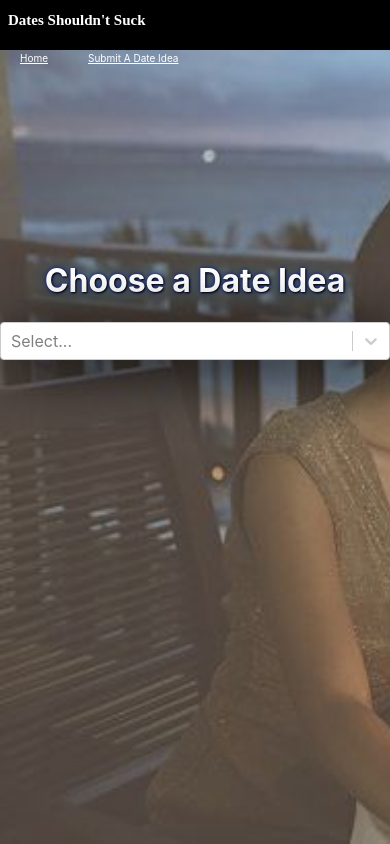
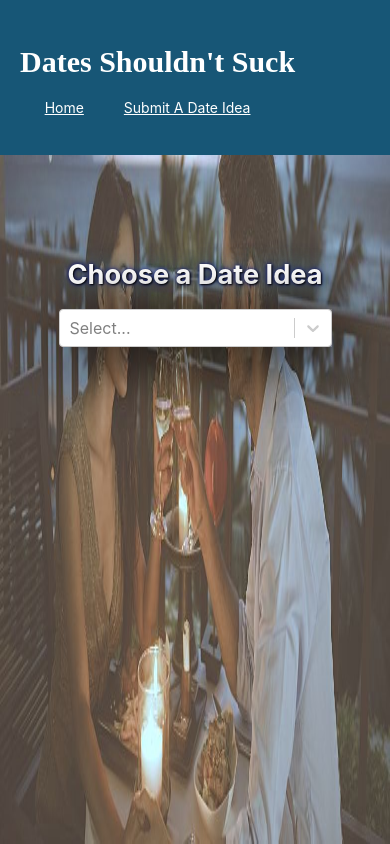
Before and after one commit to kaisha2004/Dates-Shouldnt-Suck, a React (Create React App) app in the folder client/: page / in a window 390 px wide. Built offline with nearby package versions, Linux system fonts and the light colour scheme; a web font is replaced by a local one.

Commit message:
finished iphone media query

```diff
--- a/client/src/components/Search/Search.css
+++ b/client/src/components/Search/Search.css
@@ -16,3 +16,15 @@ margin-top: 90px
   max-width: 800px;
   box-shadow: 10px 10px 60px black;
 }
+
+@media screen and (min-width:300px) and (max-width:500px)  {
+  .searchsize {
+    width: 70%;
+    max-width: 800px;
+    box-shadow: 10px 10px 60px black;
+  }
+
+  .choose {
+    font-size: 1.7rem
+  }
+}
--- a/client/src/components/shared/Layout/Layout.css
+++ b/client/src/components/shared/Layout/Layout.css
@@ -17,18 +17,11 @@ nav {
   padding: 0
 }
 
-@media screen and (max-width: 500px) {
+
+
+@media screen and (min-width:300px) and (max-width:500px) {
   header {
-  background-color: black;
-  display: flex;
-    height: 50px;
-  }
-}
-
-@media screen and (min-width:501px) and (max-width:900px) {
-  header {
-    background-color: #ba324f;
     display: flex;
-    height: 100px;
+    height: 155px;
     }
 }
--- a/client/src/components/shared/Nav/Nav.css
+++ b/client/src/components/shared/Nav/Nav.css
@@ -56,29 +56,43 @@ light blue : #cce6f4
 
 }
 
-@media screen and (max-width: 500px) {
-  .nav {
-  background-color: black
+
+@media screen and (min-width:300px) and (max-width:500px)  {
+   .nav {
+     display:flex;
+     flex-direction: column;
+     justify-content: center;
+
+   }
+   .subnav {
+    display: flex;
+    justify-content: center;
+    align-content: center;
+
   }
-
-  .nav-title {
-    font-size: 15px;
-  }
-
-  .write {
-    font-size: 10px;
-  }
-}
-@media screen and (min-width:501px) and (max-width:900px)  {
-  .nav {
-    background-color: #ba324f;
-
-    }
     .nav-title {
-      font-size: 30px;
+      margin: 5px 0px 0px 20px;
+      text-align: center;
+      font-size: 100px;
     }
 
-    .write {
-      font-size: 20px;
+    #home, #submit1, #submit2 {
+      font-size: 14px;
+      margin-top: 20px
     }
+
+    .loguser {
+      display: flex;
+      flex-direction: column;
+      justify-content: flex-end;
+      align-items: flex-end;
+      margin: 20px 10px 0px 50px;
+    }
+    #username1 {
+      font-size: 14px
+    }
+    #logout {
+      margin-right: 26px
+    }
+
 }
--- a/client/src/components/shared/Nav/Nav.jsx
+++ b/client/src/components/shared/Nav/Nav.jsx
@@ -13,11 +13,11 @@ function Nav(props) {
   <nav className='nav'>
       <h1 className='nav-title'>Dates Shouldn't Suck</h1>
       <div className="subnav">
-        <NavLink className="write" to="/">Home</NavLink>
+        <NavLink className="write" id="home" to="/">Home</NavLink>
         {
             currentUser ?
-            <NavLink className="write" to="/createidea">Submit A Date Idea</NavLink> :
-             <NavLink className="write" to="/login">Submit A Date Idea</NavLink>
+            <NavLink className="write" id='submit1' to="/createidea">Submit A Date Idea</NavLink> :
+             <NavLink className="write" id='submit2' to="/login">Submit A Date Idea</NavLink>
             }
 
 
--- a/client/src/screens/Create/Create.css
+++ b/client/src/screens/Create/Create.css
@@ -49,3 +49,35 @@ z-index: 0;
     box-shadow: 0 12px 16px 0 rgba(0,0,0,0.24), 0 17px 50px 0 rgba(0,0,0,0.19);
     opacity: 1;
   }
+
+  @media screen and (min-width:300px) and (max-width:500px)  {
+
+    .background5 {
+      background-image: url('../../photos/date5.jpeg');
+      background-size: 100% 100%;
+      background-repeat: repeat;
+      background-position: center center;
+      position: fixed;
+      top: 0;
+      bottom: 0;
+      height: 800px;
+      width: 100vw;
+      z-index: 0;}
+
+      .createform {
+        padding-top: 150px;
+        display: flex;
+        flex-direction: column;
+        width: 60%;
+        margin-left: 18px;
+        font-weight: bold;
+      }
+
+      .form_title {
+       font-size: 23px;
+       margin: 50px 0px 27px 0px;
+      }
+      #createSubmit {
+        width: 248px;
+      }
+  }
--- a/client/src/screens/Date_Ideas/Date_Ideas.css
+++ b/client/src/screens/Date_Ideas/Date_Ideas.css
@@ -63,13 +63,7 @@ html, .background7 {
   color: #ba324f;
   margin-left: 30px;
 }
-.datecat {
-  margin-left: 30px;
-}
-.datecity {
-  margin-left: 30px;
-}
-.dateauthor {
+.datecat, .datecity, .dateauthor {
   margin-left: 30px;
 }
 .review {
@@ -119,3 +113,41 @@ html, .background7 {
     0 17px 50px 0 rgba(0, 0, 0, 0.19);
   opacity: 1;
 }
+
+@media screen and (min-width:300px) and (max-width:500px)  {
+
+  .dateTitle {
+    font-size: 30px;
+    margin-top: 190px
+  }
+  .datesummary {
+    margin: 0px 0px 30px 10px;
+    width: 370px;
+    height: 350px;
+  }
+  .idea_pics {
+    width: 40%;
+    height: 30%;
+
+   }
+   .datetitle {
+    color: #ba324f;
+    margin-left: 15px;
+    font-size: 19px;
+  }
+  .datecat, .datecity, .dateauthor {
+    font-size: 14px;
+    margin: 0px 0px 11px 15px;
+  }
+  .review {
+    font-size: 13px;
+    margin: 0px 0px 10px 15px;
+  }
+  #datebtn {
+    font-size: 9px;
+  }
+
+  #datebtn:hover{
+    font-size: 11px;
+  }
+}
--- a/client/src/screens/Home/Home.css
+++ b/client/src/screens/Home/Home.css
@@ -12,11 +12,40 @@ bottom: 0;
 height: 100vh;
 width: 100vw;
 z-index: 0;
-
 }
 
 .searchdiv {
   display: block;
   padding-top: 150px;
+}
 
+@media screen and (min-width:300px) and (max-width:500px)  {
+  body {
+    display: flex;
+    background-color: #175676;
+    height: 800px;
+    width: 300px;
+  }
+  .background1 {
+    background-image: url('../../photos/date1.jpg');
+    background-size: 100% 100%;
+    background-repeat: repeat;
+    background-position: center center;
+    position: absolute;
+    top:0;
+  bottom:0;
+  height: 100%;
+  width:100%;
+
+  margin: 0;
+  overflow-x: scroll
+    }
+
+    .nav-title {
+      font-size: 30px;
+    }
+
+    .write {
+      font-size: 20px;
+    }
 }
--- a/client/src/screens/Login/Login.css
+++ b/client/src/screens/Login/Login.css
@@ -72,7 +72,6 @@
     width: 250px;
     color: white;
     font-weight: bold
-
   }
 
   .registerlink {
@@ -84,3 +83,31 @@
   #nonuser {
     display: none
   }
+
+  @media screen and (min-width:300px) and (max-width:500px)  {
+    .background2 {
+      background-image: url('../../photos/date3.jpg');
+      background-size: 100% 100%;
+      background-repeat: repeat;
+      position: fixed;
+      top: 0;
+      bottom: 0;
+      height: 100vh;
+      width: 100vw;
+      z-index: 0;
+      }
+
+      .logintitle {
+      margin-top: 60px;
+      font-size: 32px;
+      }
+
+      .logincontent {
+        padding-top: 150px;
+        margin-left: 20px;
+      }
+
+      .loginform {
+       margin-top: 30px;
+      }
+  }
--- a/client/src/screens/Register/Register.css
+++ b/client/src/screens/Register/Register.css
@@ -55,9 +55,37 @@ z-index: 0;
     color: white;
     font-weight: bold
   }
-
-
   .reginput {
   display: inline-block;
   float: right;
 }
+
+@media screen and (min-width:300px) and (max-width:500px)  {
+
+  .background3 {
+    background-image: url('../../photos/date13.jpeg');
+    background-size: 100% 100%;
+    background-repeat: repeat;
+    position: fixed;
+    top: 0;
+    bottom: 0;
+    height: 100vh;
+    width: 100vw;
+    z-index: 0;
+    }
+
+    .regcontent {
+      margin: 0px 0px 50px 15px;
+      padding-top: 150px;
+      width: 250px;
+    }
+
+    .regtitle{
+      margin-top: 60px;
+      font-size: 30px;
+    }
+
+    .regform {
+      margin-top: 30px;
+    }
+}
--- a/client/src/screens/Update/Update.css
+++ b/client/src/screens/Update/Update.css
@@ -104,3 +104,56 @@
     width: 100%;
     margin-bottom: 5px;
   }
+
+  @media screen and (min-width:300px) and (max-width:500px)  {
+
+    .editsection {
+      background-image: url("../../photos/date9.jpg");
+      background-size: 100% 100%;
+      background-repeat: repeat;
+      background-position: center center;
+      position: fixed;
+      top: 0;
+      bottom: 0;
+      height: 800px;
+      width: 100vw;
+      z-index: 0;
+    }
+    .idea-image {
+      margin: 10px 0px;
+      width: 150px;
+      border-width: 3px;
+    }
+
+    .edittitle {
+      margin-top: 40px;
+    }
+    .idea-edit {
+
+      margin-left: 18px;
+      width: 1200px;
+    }
+    .edit-form {
+      display: flex;
+      flex-direction: column;
+      margin-left: 0px;
+      width: 25%;
+      font-size: 16px;
+    }
+    #edit-img-link, #input-title, #input-city, #input-category{
+      margin-bottom: 3px;
+    }
+
+    .idea-edit-buttons {
+      width: 308px;
+      display: flex;
+      flex-direction: column;
+      color: #175676;
+      font-weight: bold;
+    }
+
+    #delete-button {
+      margin: 2px 0px 20px 0px;
+  }
+
+}
```
Also changed, not shown: client/src/screens/Create/Create.jsx (indentation only).
